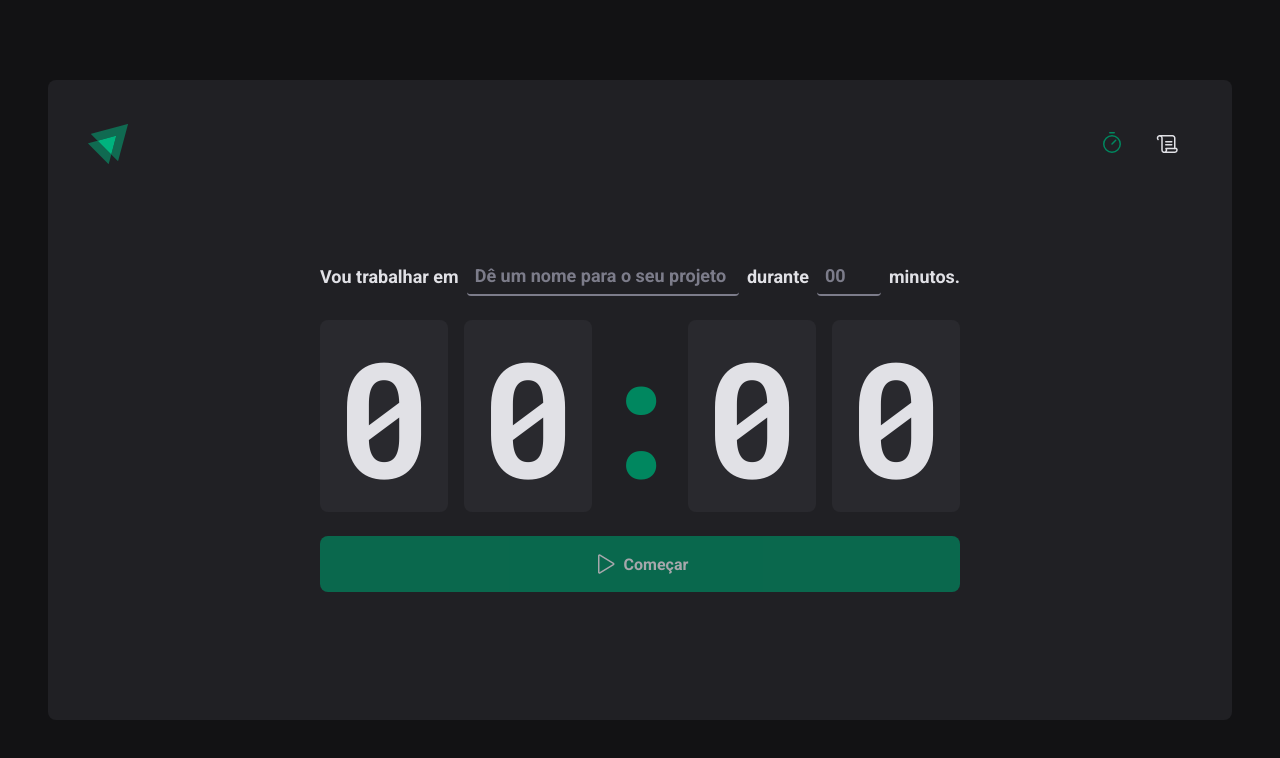
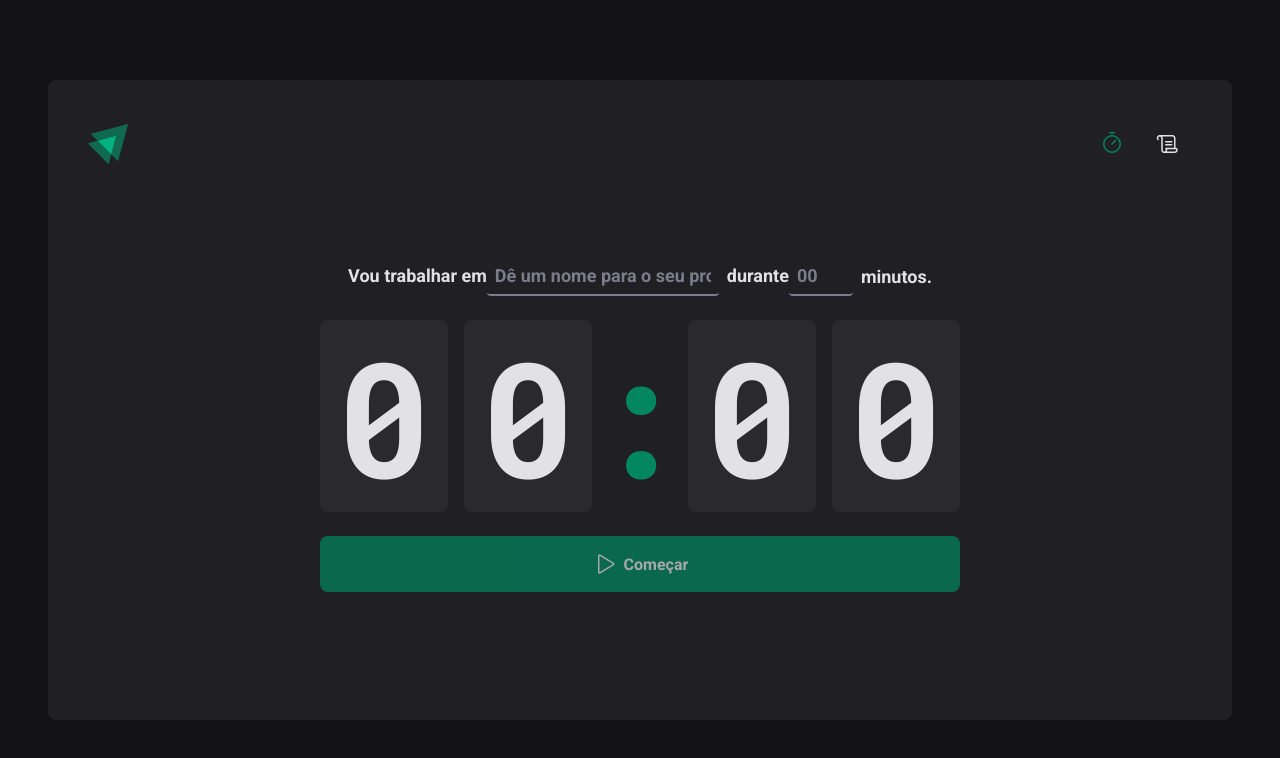
Before and after one commit to ponqueli/ignite-timer, a React (Vite) app: page / in a window 1280 px wide. Shown: the top 758 px of the page. Built offline with nearby package versions, Linux system fonts and the light colour scheme.

Commit message:
chore: fix eslint rule

```diff
--- a/src/pages/Home/index.tsx
+++ b/src/pages/Home/index.tsx
@@ -14,11 +14,22 @@ export function Home() {
     <HomeContainer>
       <form action="">
         <FormContainer>
-          <label htmlFor="task">Vou trabalhar em</label>
-          <TaskInput id="task" placeholder="Dê um nome para o seu projeto" />
+          <label htmlFor="task">
+            Vou trabalhar em
+            <TaskInput id="task" placeholder="Dê um nome para o seu projeto" />
+          </label>
 
-          <label htmlFor="minutesAmount">durante</label>
-          <MinutesAmountInput id="minutesAmount" type="number" placeholder="00" />
+          <label htmlFor="minutesAmount">
+            durante
+            <MinutesAmountInput
+              id="minutesAmount"
+              type="number"
+              placeholder="00"
+              step={5}
+              min={5}
+              max={60}
+            />
+          </label>
 
           <span>minutos.</span>
         </FormContainer>
```
Also changed, not shown: .eslintrc.json.
